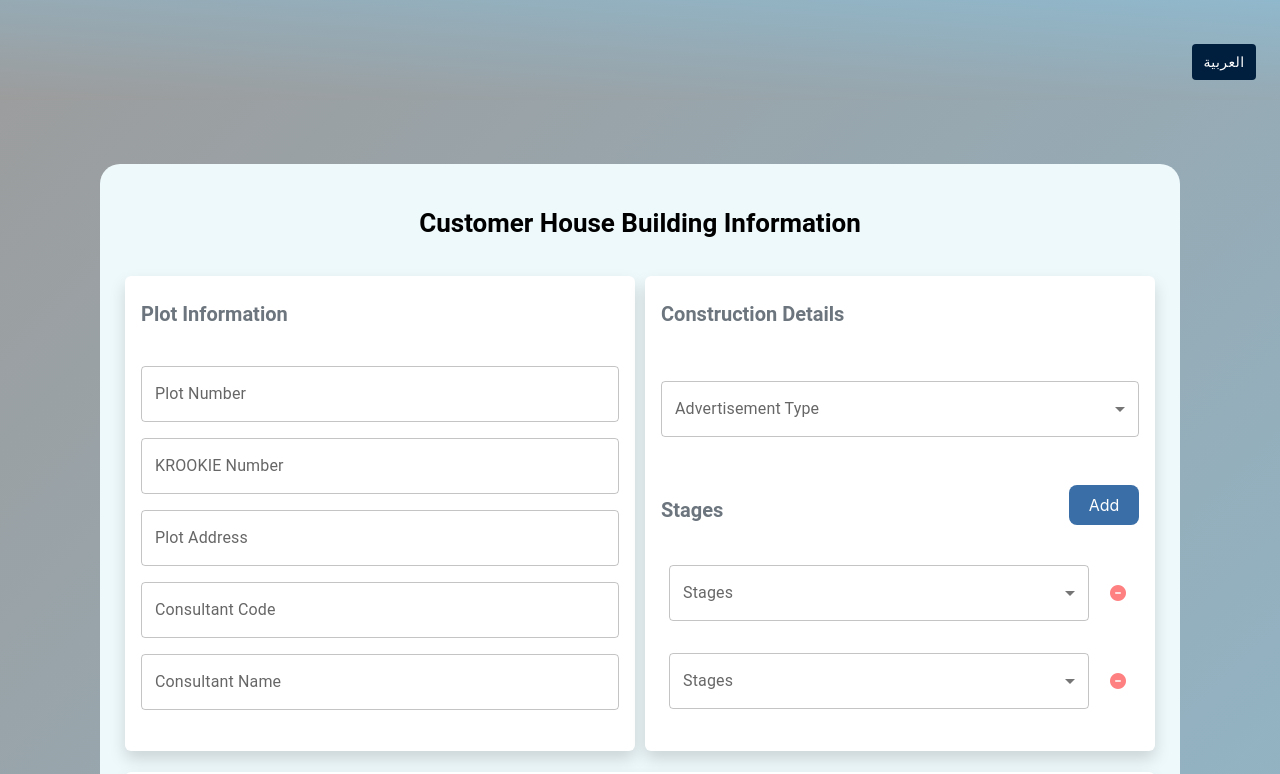
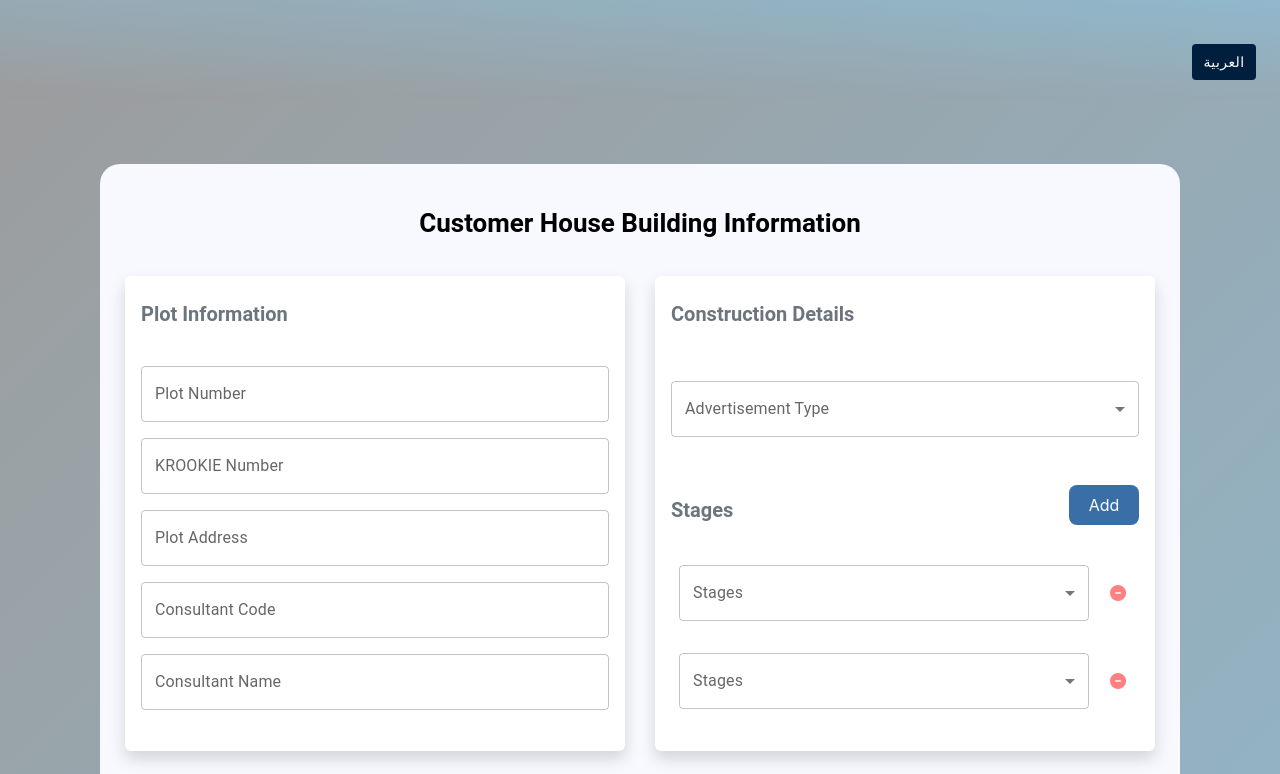
Before and after one commit to shaiksuhail01/chBuildingInfo, a React (Create React App) app: page /building-info in a window 1280 px wide. Shown: the top 774 px of the page. Built offline with nearby package versions, Linux system fonts and the light colour scheme.

Commit message:
Cards width adjusted in Cbh_Form and BG color Changed

```diff
--- a/src/components/ChBuildingInfo/index.css
+++ b/src/components/ChBuildingInfo/index.css
@@ -5,7 +5,7 @@
     padding: 20px;
 }
 .buildinInfoContainer{
-    background-color: #eef9fc;
+    background-color: #f8f8ff;
     padding: 20px;
     border-radius: 20px;
 
@@ -86,6 +86,7 @@
     right: 10px; /* Adjust as needed */
   }
 
+
 @media only screen and (min-width: 800px) {
 .buildingInfoBg{
     padding: 100px;
--- a/src/components/ChBuildingInfo/index.js
+++ b/src/components/ChBuildingInfo/index.js
@@ -8,6 +8,7 @@ import "./index.css";
 import 'bootstrap/dist/css/bootstrap.min.css';
 import '@fortawesome/fontawesome-free/css/all.min.css';
 import Header from '../Header';
+
 
 const suggestionList=[
     {
@@ -319,8 +320,8 @@ const ChBuildingInfo = () => {
     />
   </div>
 </div>
-
-    <div className="card bg-white mb-3 shadow rounded border-0">
+<div style={{ marginRight: '20px' }}></div>
+    <div className="card bg-white mb-3 shadow rounded border-0 ">
         <div className="p-3">
         <h1 className="subHeadings">{t('constructionDetailsHeader')}</h1>
         </div>
@@ -346,8 +347,6 @@ const ChBuildingInfo = () => {
     </TextField>
 
         </div>
-
-
 
         <div className='constructionStagesContainer'>
 
@@ -398,6 +397,7 @@ const ChBuildingInfo = () => {
 
      </div>
      </div>
+     <div style={{ marginBottom: '20px' }}></div>
 
 
      <div className="card bg-white mb-3 shadow rounded border-0">
@@ -460,9 +460,7 @@ const ChBuildingInfo = () => {
       </div>
       </div>
 
-
-
-
+      <div style={{ marginBottom: '28px' }}></div>
       <div className='nextButtonCont'>
       <button className="buttonAdd w-40 p-2" onClick={handleNextButtonClick}>
             {t('nextButton')}
```
